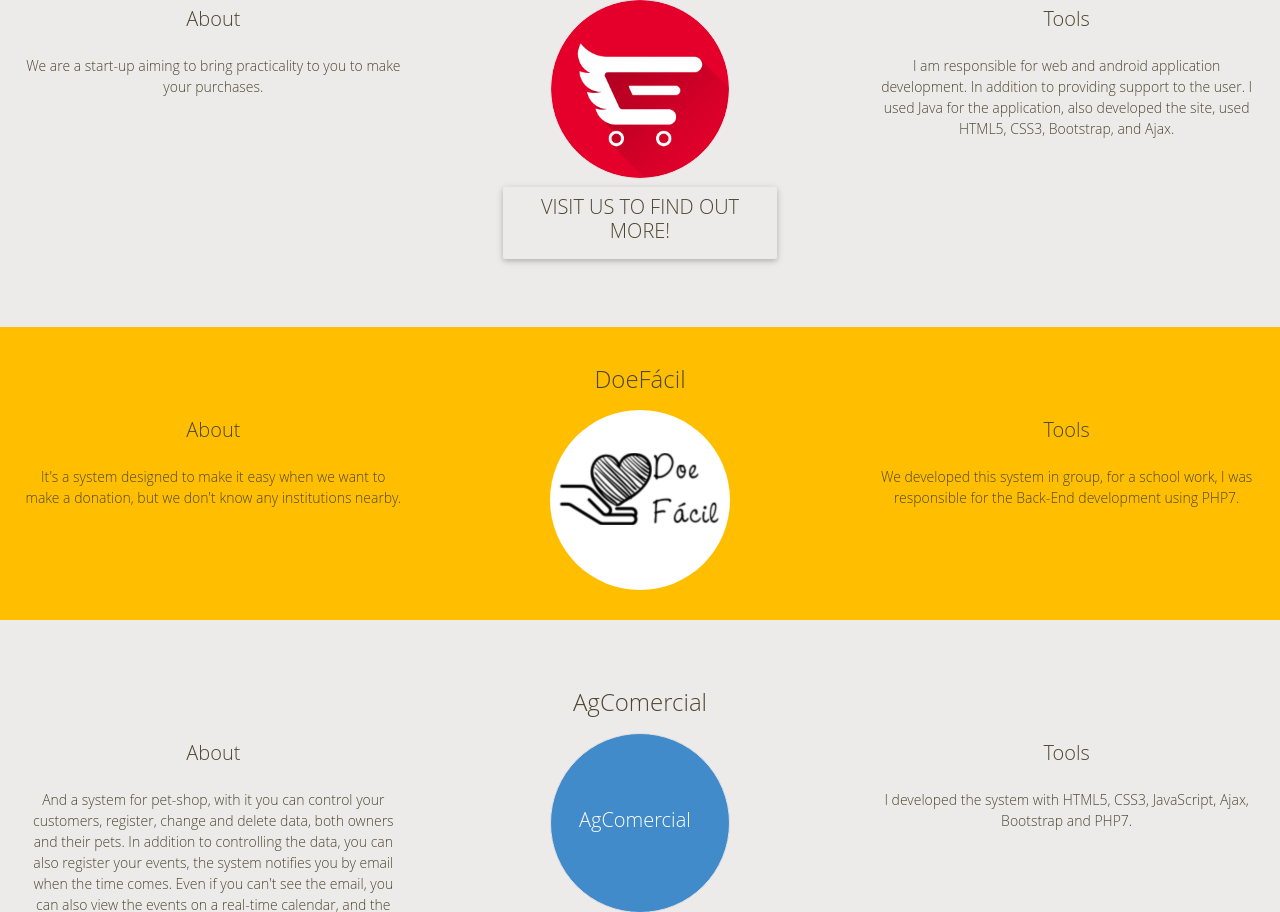
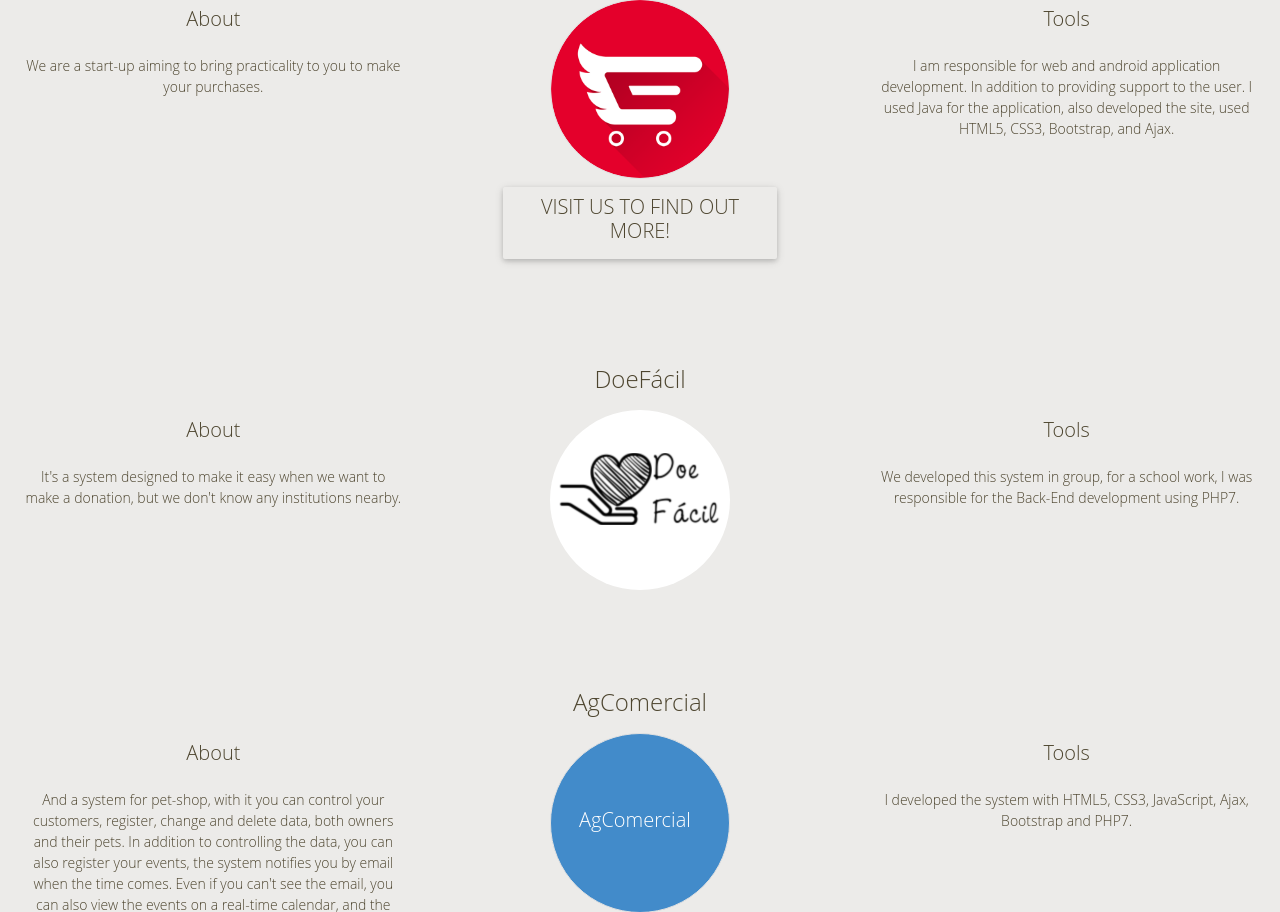
Before and after one commit to iwebwork/meuSite, a PHP site: page /meuSite/myprojects in a window 1280 px wide. Shown: the part 214-1126 px from the top of the page. Run offline with PHP 8.4, Linux system fonts and the light colour scheme; some libraries are stand-ins or nearby versions.

Commit message:
mais ajustes nas cores

```diff
--- a/Views/myprojects.php
+++ b/Views/myprojects.php
@@ -32,7 +32,7 @@
     </div>
     <div class="row d-flex justify-content-center">
         <div class="col-sm-3">
-            <div class="p-2 d-flex justify-content-center ">
+            <div class="p-2 d-flex justify-content-center">
                 <a class="btn btn-sm btn-block" target="_blank" href="http://nomercadosoft.com.br/"><h5>Visit us to find out more!</h5></a>
             </div>
         </div>
@@ -40,7 +40,7 @@
 </div>
 
 
-<div class="container-fluid style3 margin-top paddingTop padding-bottom animated bounceIn slow">
+<div class="container-fluid margin-top paddingTop padding-bottom animated bounceIn slow">
     <div class="row ">
         <div class="col-sm">
             <div class="p-2 d-flex justify-content-center ">
```
